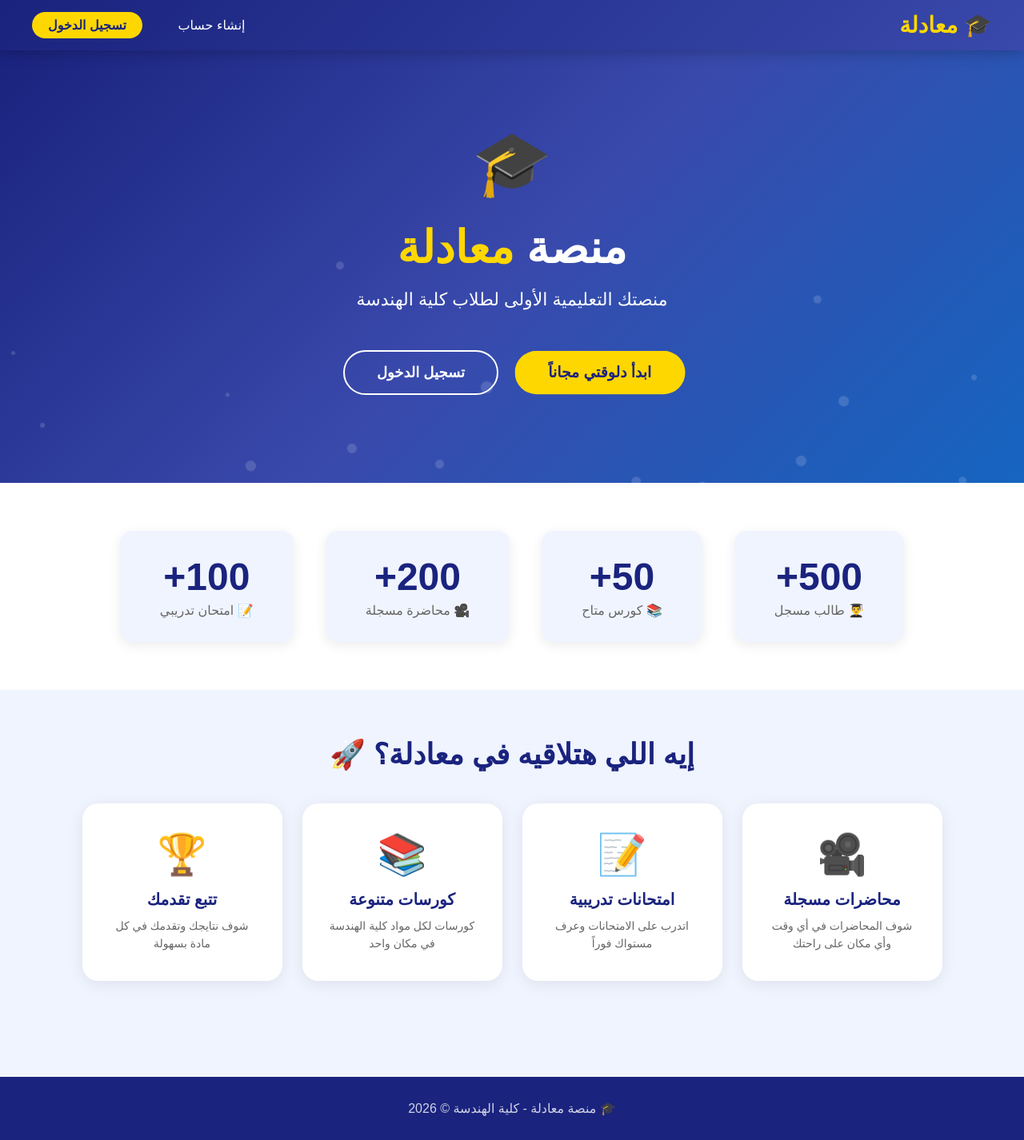
After one commit to gameappmoreman2007/elmahdy12, a Flask app: page / in a window 1280 px wide. The commit adds this page. Shown: the whole page at 80% size. Run offline with Flask 3, Linux system fonts and the light colour scheme.

Commit message:
Add files via upload

```diff
--- /dev/null
+++ b/templates/home.html
@@ -0,0 +1,181 @@
+<!DOCTYPE html>
+<html lang="ar" dir="rtl">
+<head>
+    <meta charset="UTF-8">
+    <title>معادلة - كلية الهندسة</title>
+    <style>
+        * { margin: 0; padding: 0; box-sizing: border-box; }
+        body { font-family: 'Arial', sans-serif; background: #f0f4ff; }
+
+        .navbar {
+            background: linear-gradient(135deg, #1a237e, #3949ab);
+            padding: 15px 40px;
+            display: flex;
+            justify-content: space-between;
+            align-items: center;
+            box-shadow: 0 4px 15px rgba(0,0,0,0.2);
+            position: sticky;
+            top: 0;
+            z-index: 1000;
+            transition: 0.3s;
+        }
+        .navbar.scrolled { padding: 10px 40px; box-shadow: 0 4px 20px rgba(0,0,0,0.3); }
+        .navbar .logo { color: white; font-size: 28px; font-weight: bold; text-decoration: none; }
+        .navbar .logo span { color: #ffd700; }
+        .nav-links a { color: white; text-decoration: none; margin-right: 20px; font-size: 16px; padding: 8px 20px; border-radius: 25px; transition: 0.3s; }
+        .nav-links a:hover { background: rgba(255,255,255,0.2); }
+        .nav-links .btn-login { background: #ffd700; color: #1a237e; font-weight: bold; }
+        .nav-links .btn-login:hover { background: #ffcc00; }
+
+        @keyframes fadeInUp {
+            from { opacity: 0; transform: translateY(30px); }
+            to { opacity: 1; transform: translateY(0); }
+        }
+        @keyframes float {
+            0%, 100% { transform: translateY(0); }
+            50% { transform: translateY(-15px); }
+        }
+        @keyframes pulse {
+            0%, 100% { transform: scale(1); }
+            50% { transform: scale(1.05); }
+        }
+        @keyframes floatParticle {
+            0% { transform: translateY(100vh) rotate(0deg); opacity: 0; }
+            10% { opacity: 1; }
+            90% { opacity: 1; }
+            100% { transform: translateY(-100px) rotate(720deg); opacity: 0; }
+        }
+
+        .hero {
+            background: linear-gradient(135deg, #1a237e 0%, #3949ab 50%, #1565c0 100%);
+            color: white;
+            text-align: center;
+            padding: 100px 20px;
+            position: relative;
+            overflow: hidden;
+        }
+        .particles { position: absolute; top: 0; left: 0; width: 100%; height: 100%; pointer-events: none; }
+        .particle { position: absolute; width: 8px; height: 8px; background: rgba(255,255,255,0.15); border-radius: 50%; animation: floatParticle linear infinite; }
+        .hero .icon-float { font-size: 80px; display: block; animation: float 3s ease-in-out infinite; margin-bottom: 20px; }
+        .hero h1 { font-size: 56px; margin-bottom: 20px; animation: fadeInUp 1s ease forwards; }
+        .hero h1 span { color: #ffd700; }
+        .hero p { font-size: 22px; margin-bottom: 40px; opacity: 0; animation: fadeInUp 1s ease 0.3s forwards; }
+        .hero-btns { opacity: 0; animation: fadeInUp 1s ease 0.6s forwards; }
+        .hero-btns a { display: inline-block; padding: 15px 40px; border-radius: 30px; text-decoration: none; font-size: 18px; font-weight: bold; margin: 10px; transition: 0.3s; }
+        .btn-primary { background: #ffd700; color: #1a237e; animation: pulse 2s infinite; }
+        .btn-primary:hover { transform: scale(1.05); box-shadow: 0 5px 20px rgba(255,215,0,0.4); }
+        .btn-secondary { background: transparent; color: white; border: 2px solid white; }
+        .btn-secondary:hover { background: white; color: #1a237e; }
+
+        .stats { display: flex; justify-content: center; gap: 40px; padding: 60px 20px; background: white; flex-wrap: wrap; }
+        .stat-card { text-align: center; padding: 30px 50px; border-radius: 15px; background: #f0f4ff; box-shadow: 0 4px 15px rgba(0,0,0,0.08); opacity: 0; animation: fadeInUp 0.8s ease forwards; }
+        .stat-card:nth-child(1) { animation-delay: 0.1s; }
+        .stat-card:nth-child(2) { animation-delay: 0.3s; }
+        .stat-card:nth-child(3) { animation-delay: 0.5s; }
+        .stat-card:nth-child(4) { animation-delay: 0.7s; }
+        .stat-card h2 { font-size: 48px; color: #1a237e; }
+        .stat-card p { color: #666; font-size: 16px; margin-top: 5px; }
+
+        .features { padding: 60px 40px; text-align: center; }
+        .features h2 { font-size: 36px; color: #1a237e; margin-bottom: 40px; }
+        .features-grid { display: flex; justify-content: center; gap: 25px; flex-wrap: wrap; }
+        .feature-card { background: white; padding: 35px 30px; border-radius: 20px; width: 250px; box-shadow: 0 4px 20px rgba(0,0,0,0.08); opacity: 0; transform: translateY(20px); transition: opacity 0.6s ease, transform 0.6s ease, box-shadow 0.3s; }
+        .feature-card.visible { opacity: 1; transform: translateY(0); }
+        .feature-card:hover { transform: translateY(-10px); box-shadow: 0 10px 30px rgba(0,0,0,0.15); }
+        .feature-card .icon { font-size: 50px; margin-bottom: 15px; }
+        .feature-card h3 { color: #1a237e; font-size: 20px; margin-bottom: 10px; }
+        .feature-card p { color: #666; font-size: 14px; line-height: 1.6; }
+
+        .footer { background: #1a237e; color: white; text-align: center; padding: 30px; margin-top: 60px; }
+        .footer p { opacity: 0.8; }
+    </style>
+</head>
+<body>
+
+    <div class="navbar">
+        <a href="/" class="logo">🎓 <span>معادلة</span></a>
+        <div class="nav-links">
+            <a href="/register">إنشاء حساب</a>
+            <a href="/login" class="btn-login">تسجيل الدخول</a>
+        </div>
+    </div>
+
+    <div class="hero">
+        <div class="particles"></div>
+        <span class="icon-float">🎓</span>
+        <h1>منصة <span>معادلة</span></h1>
+        <p>منصتك التعليمية الأولى لطلاب كلية الهندسة</p>
+        <div class="hero-btns">
+            <a href="/register" class="btn-primary">ابدأ دلوقتي مجاناً</a>
+            <a href="/login" class="btn-secondary">تسجيل الدخول</a>
+        </div>
+    </div>
+
+    <div class="stats">
+        <div class="stat-card"><h2>500</h2><p>👨‍🎓 طالب مسجل</p></div>
+        <div class="stat-card"><h2>50</h2><p>📚 كورس متاح</p></div>
+        <div class="stat-card"><h2>200</h2><p>🎥 محاضرة مسجلة</p></div>
+        <div class="stat-card"><h2>100</h2><p>📝 امتحان تدريبي</p></div>
+    </div>
+
+    <div class="features">
+        <h2>إيه اللي هتلاقيه في معادلة؟ 🚀</h2>
+        <div class="features-grid">
+            <div class="feature-card"><div class="icon">🎥</div><h3>محاضرات مسجلة</h3><p>شوف المحاضرات في أي وقت وأي مكان على راحتك</p></div>
+            <div class="feature-card"><div class="icon">📝</div><h3>امتحانات تدريبية</h3><p>اتدرب على الامتحانات وعرف مستواك فوراً</p></div>
+            <div class="feature-card"><div class="icon">📚</div><h3>كورسات متنوعة</h3><p>كورسات لكل مواد كلية الهندسة في مكان واحد</p></div>
+            <div class="feature-card"><div class="icon">🏆</div><h3>تتبع تقدمك</h3><p>شوف نتايجك وتقدمك في كل مادة بسهولة</p></div>
+        </div>
+    </div>
+
+    <div class="footer">
+        <p>🎓 منصة معادلة - كلية الهندسة © 2026</p>
+    </div>
+
+    <script>
+        // Particles
+        for (let i = 0; i < 20; i++) {
+            const p = document.createElement('div');
+            p.classList.add('particle');
+            p.style.left = Math.random() * 100 + '%';
+            p.style.width = p.style.height = Math.random() * 10 + 5 + 'px';
+            p.style.animationDuration = Math.random() * 10 + 8 + 's';
+            p.style.animationDelay = Math.random() * 5 + 's';
+            document.querySelector('.particles').appendChild(p);
+        }
+
+        // Navbar scroll
+        window.addEventListener('scroll', () => {
+            document.querySelector('.navbar').classList.toggle('scrolled', window.scrollY > 50);
+        });
+
+        // Feature cards animation
+        const observer = new IntersectionObserver((entries) => {
+            entries.forEach((entry, i) => {
+                if (entry.isIntersecting) {
+                    setTimeout(() => entry.target.classList.add('visible'), i * 150);
+                }
+            });
+        }, { threshold: 0.1 });
+        document.querySelectorAll('.feature-card').forEach(card => observer.observe(card));
+
+        // Counter animation
+        const statObserver = new IntersectionObserver((entries) => {
+            entries.forEach(entry => {
+                if (entry.isIntersecting) {
+                    const h2 = entry.target.querySelector('h2');
+                    const target = parseInt(h2.innerText);
+                    let count = 0;
+                    const timer = setInterval(() => {
+                        count += target / 50;
+                        if (count >= target) { h2.innerText = target + '+'; clearInterval(timer); }
+                        else { h2.innerText = Math.floor(count) + '+'; }
+                    }, 30);
+                }
+            });
+        }, { threshold: 0.5 });
+        document.querySelectorAll('.stat-card').forEach(card => statObserver.observe(card));
+    </script>
+
+</body>
+</html>
--- a/templates/login.html
+++ b/templates/login.html
@@ -21,7 +21,7 @@
             <input type="password" name="password" placeholder="كلمة السر" required>
             <button type="submit">دخول</button>
         </form>
-        <a href="/register">مش عندك حساب؟ سجل دلوقتي</a>
+        <a href="/register">مش عندك حساب؟ سجل يلااا دلوقتي</a>
     </div>
 </body>
 </html>
--- a/templates/register.html
+++ b/templates/register.html
@@ -27,7 +27,7 @@
             <input type="text" name="name" placeholder="الاسم الكامل" required>
             <input type="email" name="email" placeholder="الإيميل" required>
             <input type="password" name="password" placeholder="كلمة السر" required>
-            <input type="text" name="admin_code" placeholder="🔑 كود الأدمين (اختياري)" class="admin-code">
+            <input type="text" name="admin_code" placeholder="🔑 كود سر هااا الأدمين (اختياري)" class="admin-code">
             <p class="hint">اتركه فاضي لو طالب عادي</p>
             <button type="submit">إنشاء الحساب</button>
         </form>
```
Also changed, not shown: instance/moadalah.db.
